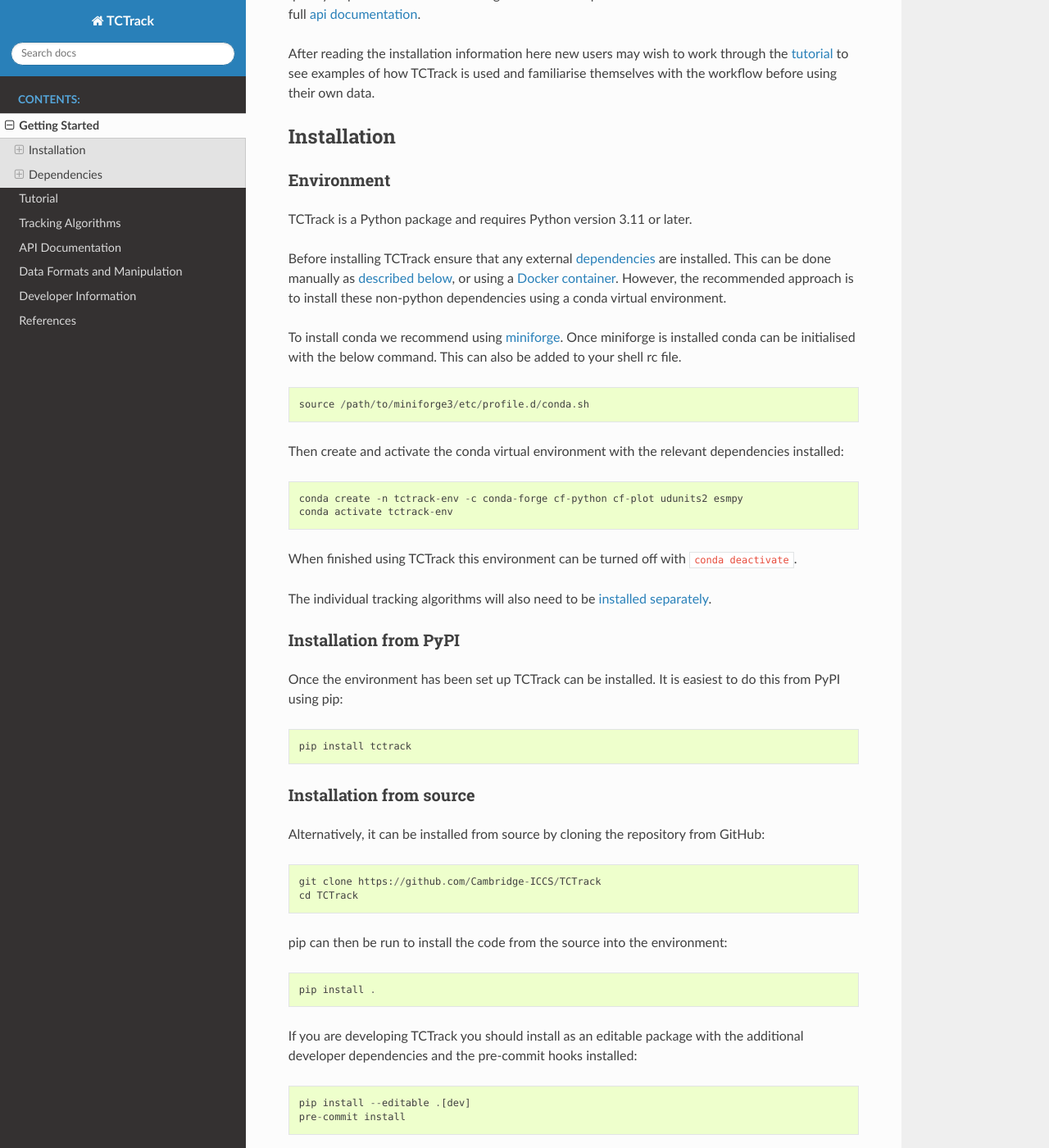
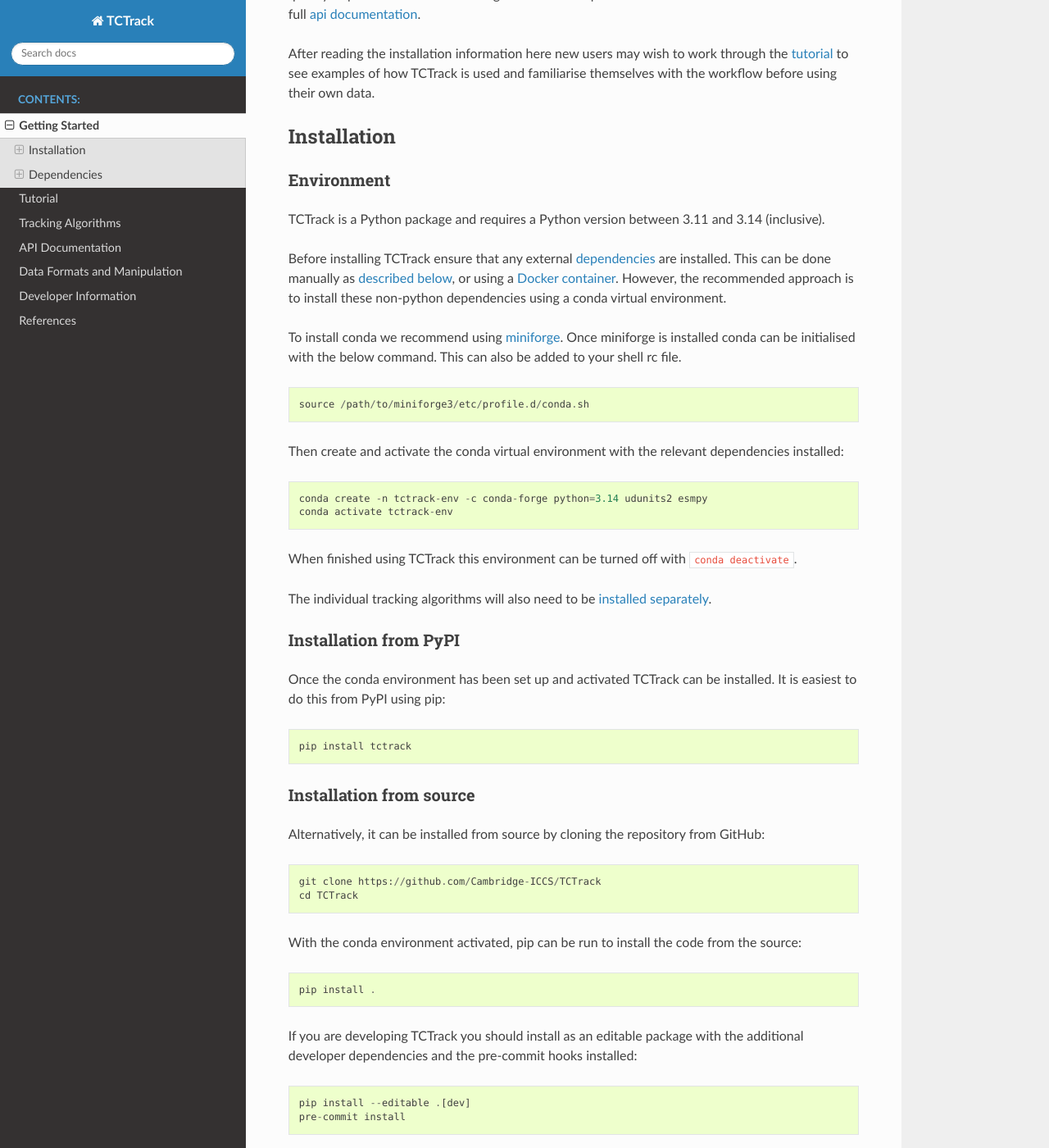
Before and after one commit to Cambridge-ICCS/TCTrack, a Sphinx documentation site: the page built from docs/getting-started/index.rst, in a window 1280 px wide and 1400 px high, scrolled down 202 px. Shown: the whole window at 82% size. Built offline with Sphinx 7.4.7 and the Read the Docs theme 3.1.0, drawn with Linux system fonts in a browser that asks for light colours; pages that are not in the unit, such as notebooks, are missing from menus.

Commit message:
Remove cf-python and cf-plot from the conda deps
The cf-python conda package is not available for macOS-arm64, but it is
pip-installable. So I removed it from the conda commands. I also removed
cf-plot as it was unused.

Also:
- Documented that python 3.15 is not supported.
- Updated the environment.yaml to only have the conda dependencies.

```diff
--- a/docs/getting-started/index.rst
+++ b/docs/getting-started/index.rst
@@ -20,7 +20,7 @@
 Environment
 ~~~~~~~~~~~
 
-TCTrack is a Python package and requires Python version 3.11 or later.
+TCTrack is a Python package and requires a Python version between 3.11 and 3.14 (inclusive).
 
 Before installing TCTrack ensure that any external :ref:`dependencies
 <getting-started/index:dependencies>` are installed. This can be done manually as
@@ -38,7 +38,7 @@
 Then create and activate the conda virtual environment with the relevant dependencies
 installed::
 
-    conda create -n tctrack-env -c conda-forge cf-python cf-plot udunits2 esmpy
+    conda create -n tctrack-env -c conda-forge python=3.14 udunits2 esmpy
     conda activate tctrack-env
 
 When finished using TCTrack this environment can be turned off with ``conda deactivate``.
@@ -50,7 +50,7 @@
 Installation from PyPI
 ~~~~~~~~~~~~~~~~~~~~~~
 
-Once the environment has been set up TCTrack can be installed. It is easiest to do this
+Once the conda environment has been set up and activated TCTrack can be installed. It is easiest to do this
 from PyPI using pip::
 
      pip install tctrack
@@ -64,7 +64,7 @@
     git clone https://github.com/Cambridge-ICCS/TCTrack
     cd TCTrack
 
-pip can then be run to install the code from the source into the environment::
+With the conda environment activated, pip can be run to install the code from the source::
 
     pip install .
 
```
Also changed, not shown: README.md (+3 -3 lines), environment.yaml (+1 -9 lines).
